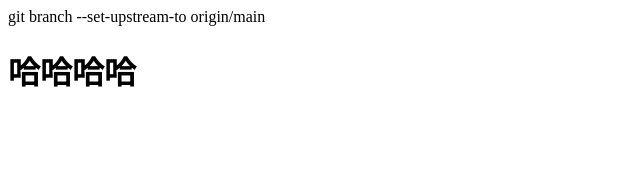
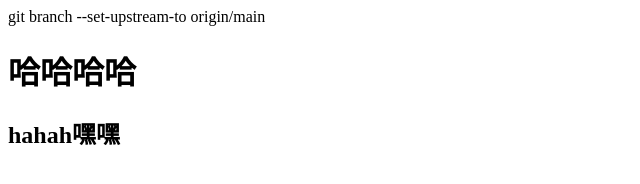
Before and after one commit to cloud-in-it/github_demo, a plain HTML site: page index.html in a window 1280 px wide. Shown: the whole page, without its empty margins (0-640 px from the left). Drawn offline with Linux system fonts and the light colour scheme.

Commit message:
修改index

```diff
--- a/index.html
+++ b/index.html
@@ -8,6 +8,7 @@
 <body>
     git branch --set-upstream-to origin/main
     <h1>哈哈哈哈</h1>
+    <h2>hahah嘿嘿</h2>
     <script></script>
 </body>
 </html>
```
